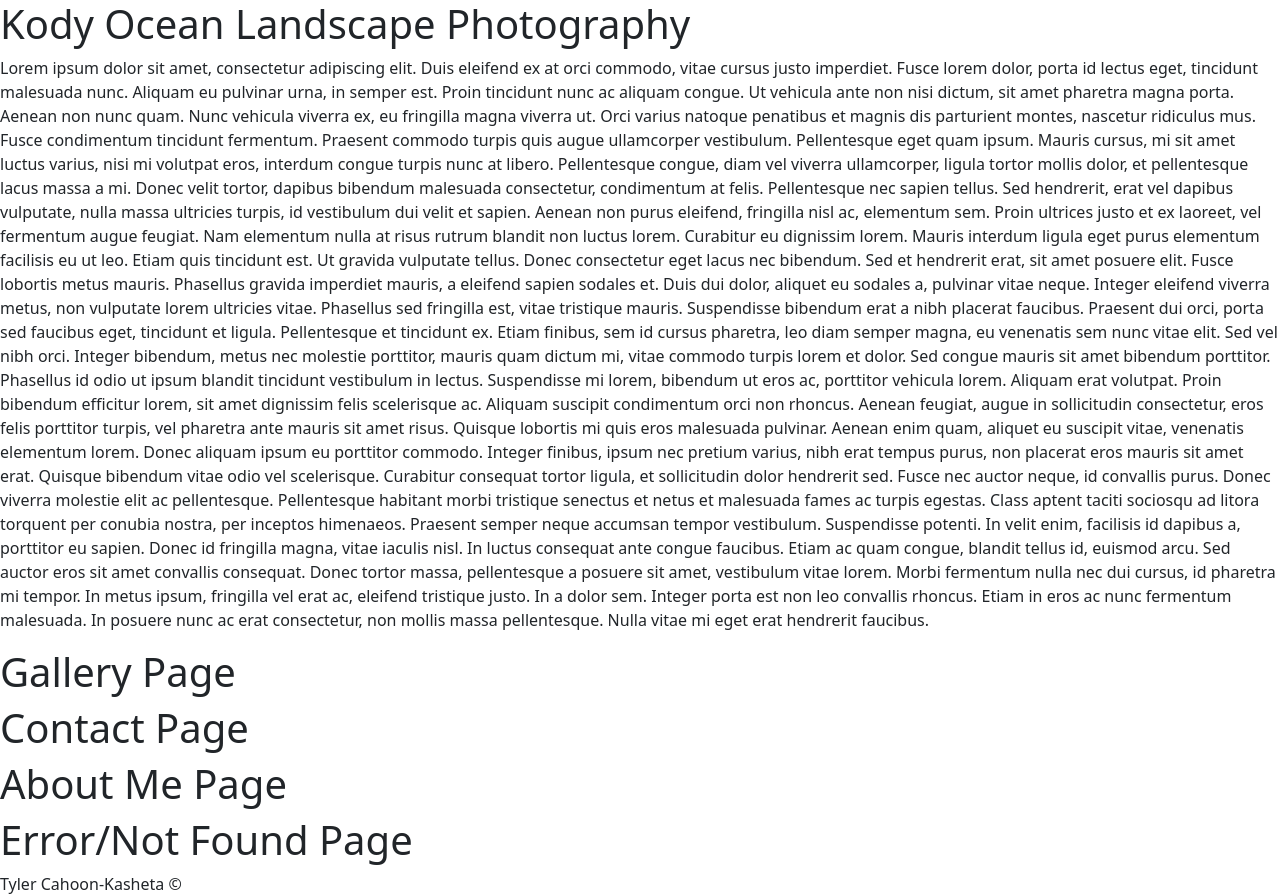
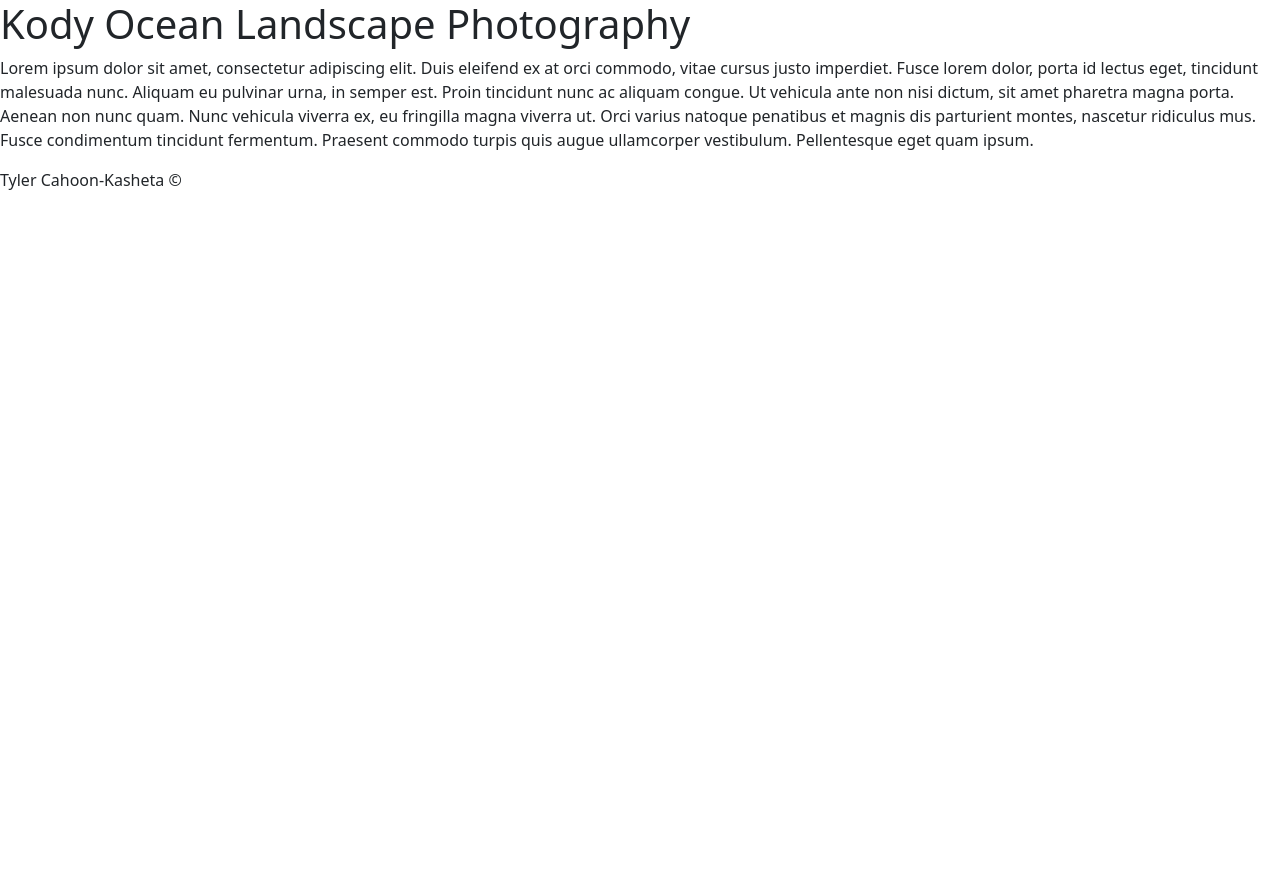
Before and after one commit to TKash89/kody-ocean-landscapes, a React (Create React App) app in the folder k-ocean/: page / in a window 1280 px wide. After the commit the page ends 800 px from the top, so only its background shows below. Built offline with nearby package versions, Linux system fonts and the light colour scheme.

Commit message:
completes routing for pages

```diff
--- a/k-ocean/src/App.js
+++ b/k-ocean/src/App.js
@@ -15,20 +15,14 @@
       <Header />
         <p>
           Lorem ipsum dolor sit amet, consectetur adipiscing elit. Duis eleifend ex at orci commodo, vitae cursus justo imperdiet. Fusce lorem dolor, porta id lectus eget, tincidunt malesuada nunc. Aliquam eu pulvinar urna, in semper est. Proin tincidunt nunc ac aliquam congue. Ut vehicula ante non nisi dictum, sit amet pharetra magna porta. Aenean non nunc quam. Nunc vehicula viverra ex, eu fringilla magna viverra ut. Orci varius natoque penatibus et magnis dis parturient montes, nascetur ridiculus mus. Fusce condimentum tincidunt fermentum. Praesent commodo turpis quis augue ullamcorper vestibulum. Pellentesque eget quam ipsum.
-
-          Mauris cursus, mi sit amet luctus varius, nisi mi volutpat eros, interdum congue turpis nunc at libero. Pellentesque congue, diam vel viverra ullamcorper, ligula tortor mollis dolor, et pellentesque lacus massa a mi. Donec velit tortor, dapibus bibendum malesuada consectetur, condimentum at felis. Pellentesque nec sapien tellus. Sed hendrerit, erat vel dapibus vulputate, nulla massa ultricies turpis, id vestibulum dui velit et sapien. Aenean non purus eleifend, fringilla nisl ac, elementum sem. Proin ultrices justo et ex laoreet, vel fermentum augue feugiat. Nam elementum nulla at risus rutrum blandit non luctus lorem. Curabitur eu dignissim lorem. Mauris interdum ligula eget purus elementum facilisis eu ut leo. Etiam quis tincidunt est. Ut gravida vulputate tellus. Donec consectetur eget lacus nec bibendum.
-
-          Sed et hendrerit erat, sit amet posuere elit. Fusce lobortis metus mauris. Phasellus gravida imperdiet mauris, a eleifend sapien sodales et. Duis dui dolor, aliquet eu sodales a, pulvinar vitae neque. Integer eleifend viverra metus, non vulputate lorem ultricies vitae. Phasellus sed fringilla est, vitae tristique mauris. Suspendisse bibendum erat a nibh placerat faucibus. Praesent dui orci, porta sed faucibus eget, tincidunt et ligula. Pellentesque et tincidunt ex. Etiam finibus, sem id cursus pharetra, leo diam semper magna, eu venenatis sem nunc vitae elit. Sed vel nibh orci. Integer bibendum, metus nec molestie porttitor, mauris quam dictum mi, vitae commodo turpis lorem et dolor. Sed congue mauris sit amet bibendum porttitor. Phasellus id odio ut ipsum blandit tincidunt vestibulum in lectus.
-
-          Suspendisse mi lorem, bibendum ut eros ac, porttitor vehicula lorem. Aliquam erat volutpat. Proin bibendum efficitur lorem, sit amet dignissim felis scelerisque ac. Aliquam suscipit condimentum orci non rhoncus. Aenean feugiat, augue in sollicitudin consectetur, eros felis porttitor turpis, vel pharetra ante mauris sit amet risus. Quisque lobortis mi quis eros malesuada pulvinar. Aenean enim quam, aliquet eu suscipit vitae, venenatis elementum lorem. Donec aliquam ipsum eu porttitor commodo. Integer finibus, ipsum nec pretium varius, nibh erat tempus purus, non placerat eros mauris sit amet erat. Quisque bibendum vitae odio vel scelerisque. Curabitur consequat tortor ligula, et sollicitudin dolor hendrerit sed. Fusce nec auctor neque, id convallis purus. Donec viverra molestie elit ac pellentesque. Pellentesque habitant morbi tristique senectus et netus et malesuada fames ac turpis egestas. Class aptent taciti sociosqu ad litora torquent per conubia nostra, per inceptos himenaeos. Praesent semper neque accumsan tempor vestibulum.
-
-          Suspendisse potenti. In velit enim, facilisis id dapibus a, porttitor eu sapien. Donec id fringilla magna, vitae iaculis nisl. In luctus consequat ante congue faucibus. Etiam ac quam congue, blandit tellus id, euismod arcu. Sed auctor eros sit amet convallis consequat. Donec tortor massa, pellentesque a posuere sit amet, vestibulum vitae lorem. Morbi fermentum nulla nec dui cursus, id pharetra mi tempor. In metus ipsum, fringilla vel erat ac, eleifend tristique justo. In a dolor sem. Integer porta est non leo convallis rhoncus. Etiam in eros ac nunc fermentum malesuada. In posuere nunc ac erat consectetur, non mollis massa pellentesque. Nulla vitae mi eget erat hendrerit faucibus.
-          </p>
-      <Home />
-      <Gallery />
-      <Contact />
-      <AboutMe />
-      <NotFound />
+        </p>
+      <Routes>
+        <Route path="/" element={<Home />} />
+        <Route path="/gallery" element={<Gallery />} />
+        <Route path="/contact" element={<Contact />} />
+        <Route path="/aboutMe" element={<AboutMe />} />
+        <Route path="*" element={<NotFound />} />
+      </Routes>
       <Footer />
     </>
   )
--- a/k-ocean/src/index.js
+++ b/k-ocean/src/index.js
@@ -9,7 +9,9 @@
 const root = ReactDOM.createRoot(document.getElementById('root'));
 root.render(
   <React.StrictMode>
-    <App />
+    <BrowserRouter>
+      <App />
+    </BrowserRouter>
   </React.StrictMode>
 );
 
```
